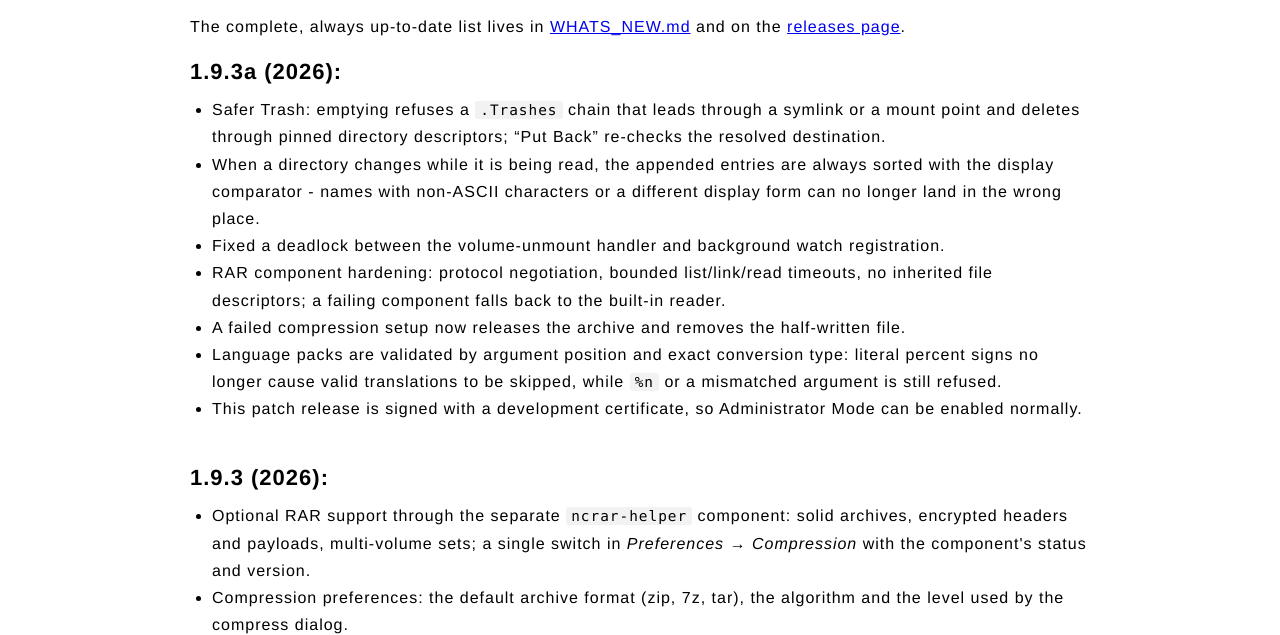
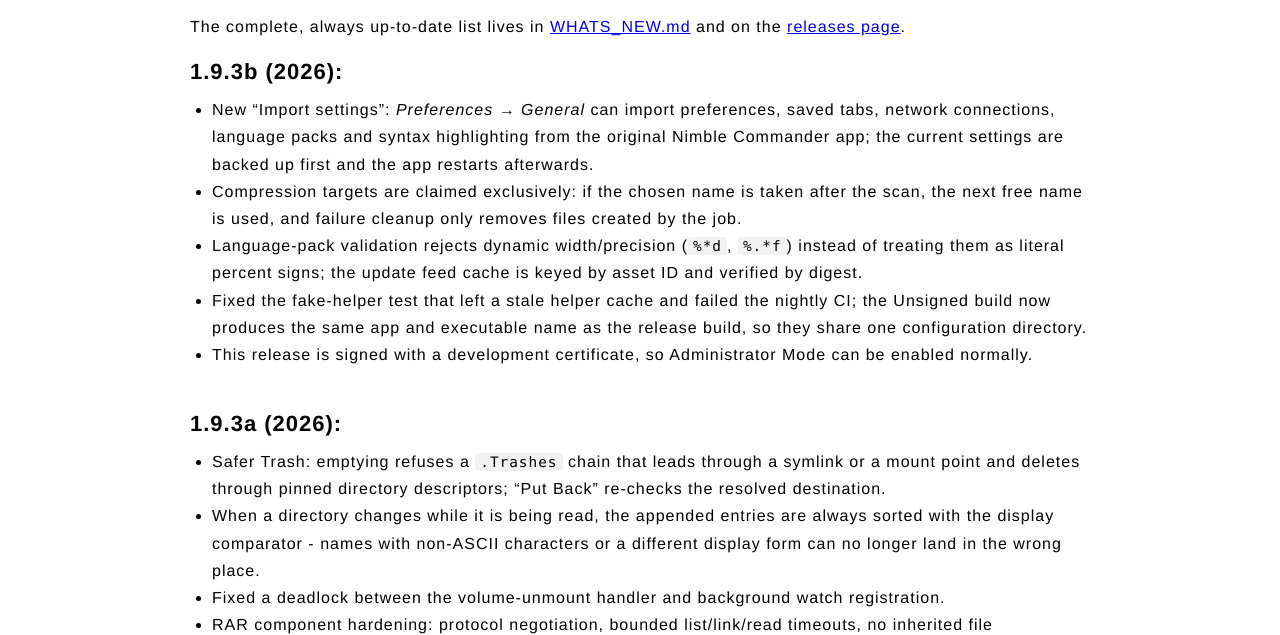
Before and after one commit to cfanmaoli/nc-website, a plain HTML site: page whats-new/index.html in a window 1280 px wide. Shown: the part 165-800 px from the top of the page. Drawn offline with Linux system fonts and the light colour scheme.

Commit message:
Announce 1.9.3b

```diff
--- a/whats-new/index.html
+++ b/whats-new/index.html
@@ -41,6 +41,24 @@
                 <p data-zh-html='完整且始终最新的列表位于 &lt;a href="https://github.com/cfanmaoli/nimble-commander/blob/main/WHATS_NEW.md"&gt;WHATS_NEW.md&lt;/a&gt;，以及&lt;a href="https://github.com/cfanmaoli/nimble-commander/releases"&gt;发布页面&lt;/a&gt;。'>The complete, always up-to-date list lives in
                     <a href="https://github.com/cfanmaoli/nimble-commander/blob/main/WHATS_NEW.md">WHATS_NEW.md</a>
                     and on the <a href="https://github.com/cfanmaoli/nimble-commander/releases">releases page</a>.</p>
+
+                <h3 data-zh="1.9.3b（2026）：">1.9.3b (2026):</h3>
+                <ul>
+                    <li data-zh-html='新增“导入设置”：在 &lt;em&gt;设置 → 通用&lt;/em&gt; 中可从原版 Nimble Commander 导入偏好设置、已保存的标签页、网络连接、语言包和语法高亮；导入前会备份当前设置，应用重启后生效。'>New “Import settings”: <em>Preferences → General</em> can import preferences, saved tabs,
+                        network connections, language packs and syntax highlighting from the original
+                        Nimble Commander app; the current settings are backed up first and the app
+                        restarts afterwards.</li>
+                    <li data-zh="压缩目标改为排他创建：如果扫描后选中的名称已被占用，会自动改用下一个可用名称；失败清理只删除本任务创建的文件。">Compression targets are claimed exclusively: if the chosen name is taken after the scan, the
+                        next free name is used, and failure cleanup only removes files created by the job.</li>
+                    <li data-zh-html='语言包校验拒绝动态宽度/精度（&lt;code&gt;%*d&lt;/code&gt;、&lt;code&gt;%.*f&lt;/code&gt;），不再把它们当作字面百分号；更新源的下载缓存按资源 ID 和摘要校验。'>Language-pack validation rejects dynamic width/precision
+                        (<code>%*d</code>, <code>%.*f</code>) instead of treating them as literal percent
+                        signs; the update feed cache is keyed by asset ID and verified by digest.</li>
+                    <li data-zh="修复 nightly CI 中假 helper 测试遗留缓存的问题；未签名构建现在与发布版使用相同的应用名和可执行文件名，共享同一个配置目录。">Fixed the fake-helper test that left a stale helper cache and failed the nightly CI; the
+                        Unsigned build now produces the same app and executable name as the release build,
+                        so they share one configuration directory.</li>
+                    <li data-zh="此版本使用开发证书签名，可以正常打开管理员模式。">This release is signed with a development certificate, so Administrator Mode can be enabled
+                        normally.</li>
+                </ul>
 
                 <h3 data-zh="1.9.3a（2026）：">1.9.3a (2026):</h3>
                 <ul>
```
Also changed, not shown: download/index.html (+1 -1 lines), index.html (+2 -2 lines).
